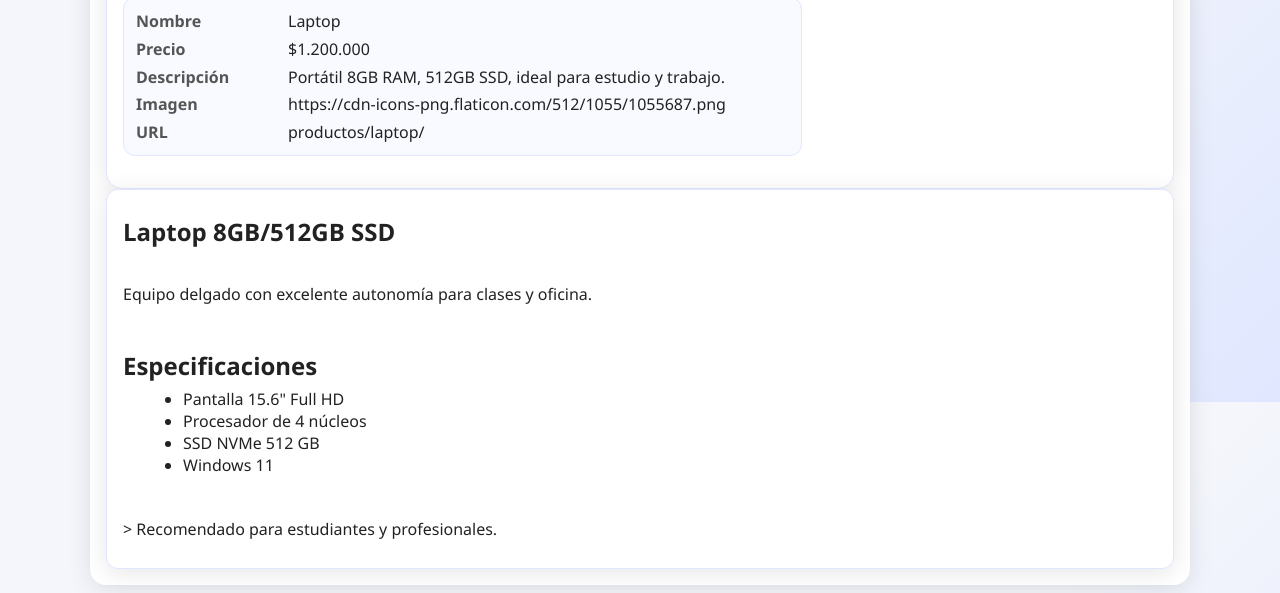
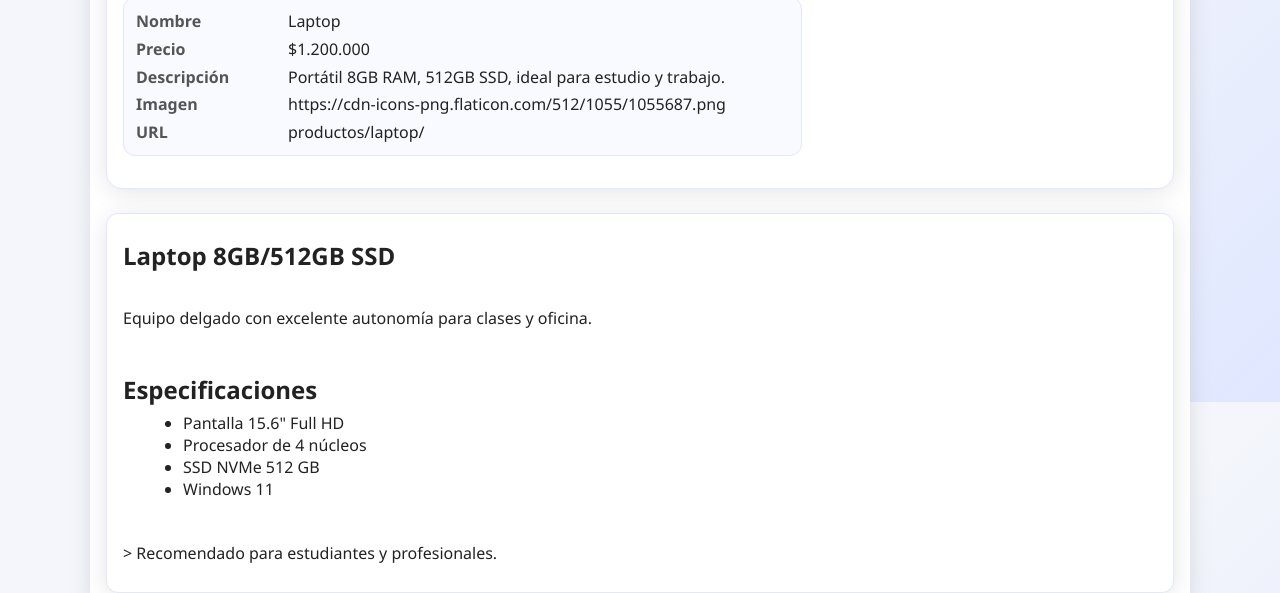
Before and after one commit to ManuDavril31/ecoome, a website: page productos/laptop/index.html in a window 1280 px wide. Shown: the part 398-991 px from the top of the page. Drawn offline with Linux system fonts and the light colour scheme.

Commit message:
update-5-HF5

```diff
--- a/styles.css
+++ b/styles.css
@@ -856,6 +856,9 @@ footer {
   padding: 1rem;
   box-shadow: var(--shadow-1);
 }
+.detail + .seo-content {
+  margin-top: 1.5rem; /* separación ampliada entre detalles y bloque SEO */
+}
 .seo-content h1,
 .seo-content h2,
 .seo-content h3 {
```
